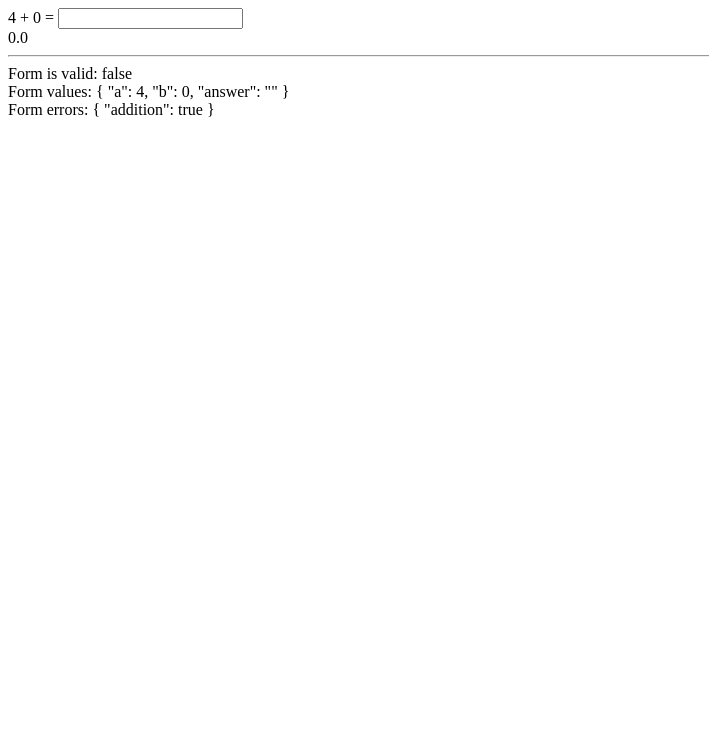
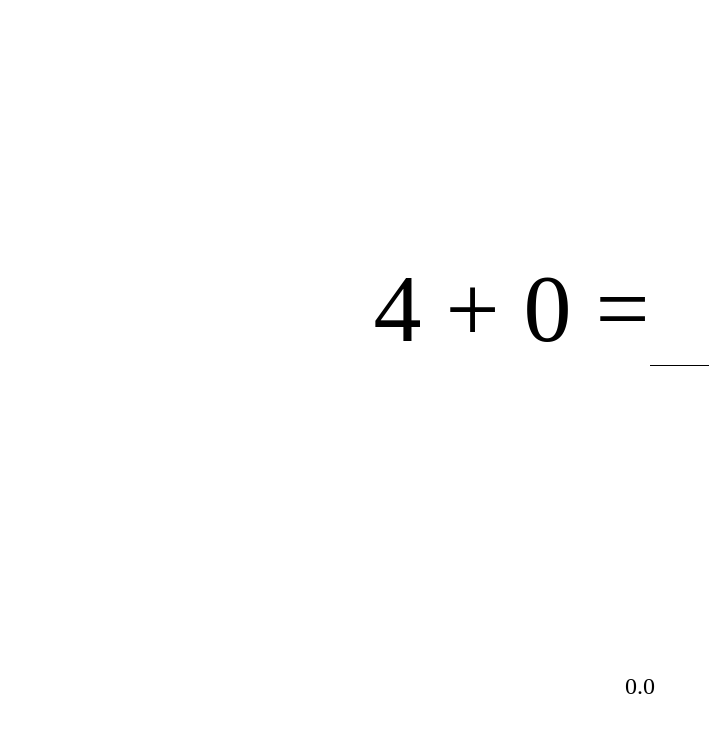
Before and after one commit to Elybourland/mathform, an Angular app: page / in a window 1280 px wide. Shown: the top 732 px of the page, without its empty margins (0-709 px from the left). Built offline with nearby package versions, Linux system fonts and the light colour scheme.

Commit message:
styling math form

```diff
--- a/src/app/equation/equation.component.css
+++ b/src/app/equation/equation.component.css
@@ -0,0 +1,27 @@
+form {
+  margin-top: 20%;
+  display: flex;
+  justify-content: center;
+  font-size: 96px;
+}
+
+input {
+  font-size: 96px;
+  border: none;
+  border-bottom: 1px solid black;
+  width: 20%;
+  text-align: center;
+}
+
+input:focus {
+  outline: none;
+}
+
+.stats {
+  position: absolute;
+  bottom: 100px;
+  left: 0;
+  right: 0;
+  text-align: center;
+  font-size: 24px;
+}
--- a/src/app/equation/equation.component.html
+++ b/src/app/equation/equation.component.html
@@ -1,12 +1,8 @@
 <form [formGroup]="mathForm">
-  {{ a }} + {{ b }} =
+  <div class="equation">{{ a }} + {{ b }} = </div>
   <input formControlName="answer" />
 </form>
 
-{{ secondsPerSolution | number: '1.1-3' }}
-
-<hr>
-
-<div>Form is valid: {{ mathForm.valid }}</div>
-<div>Form values: {{ mathForm.value | json }}</div>
-<div>Form errors: {{ mathForm.errors | json }}</div>
+<div class="stats">
+  {{ secondsPerSolution | number: '1.1-3' }}
+</div>
```
